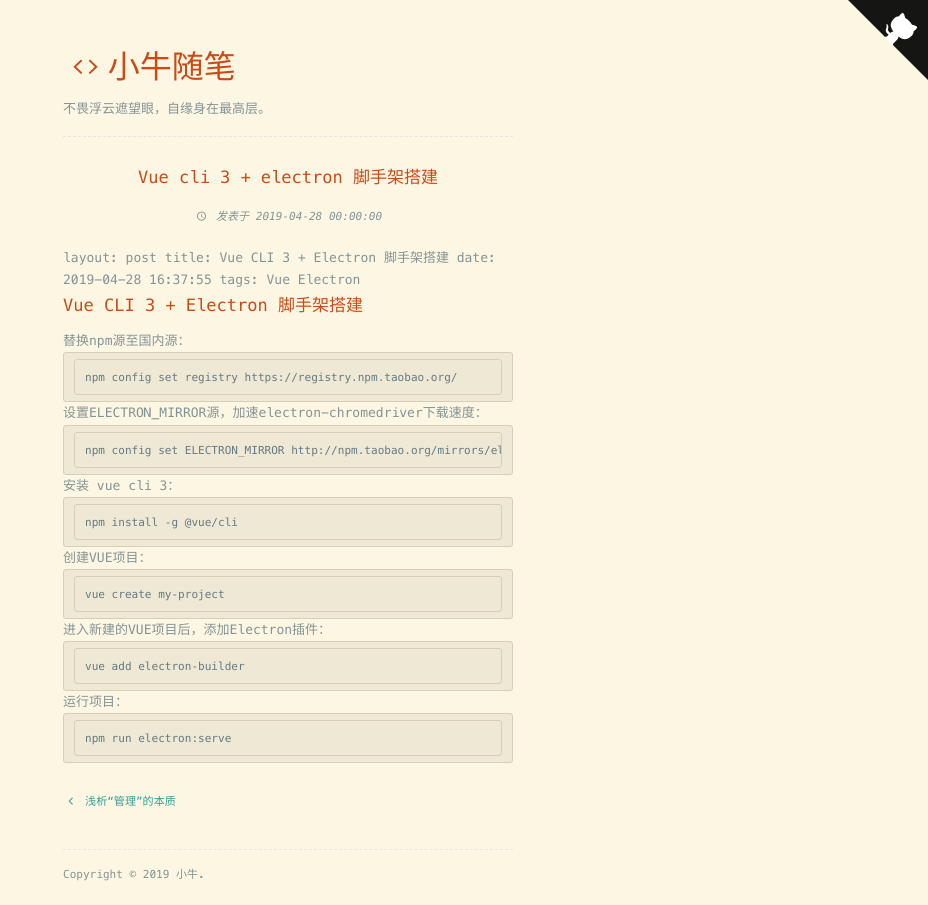
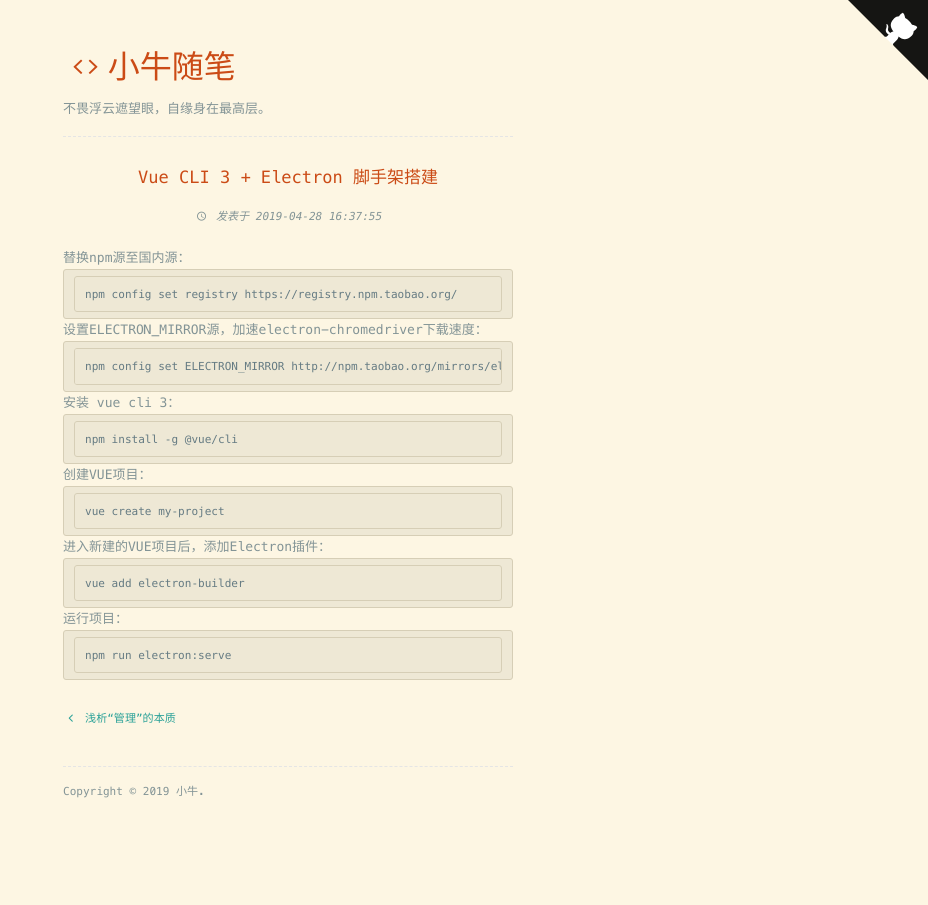
Before and after one commit to mycalf/xiaoniu.me, a Jekyll site: the page built from _posts/2019-04-28-Vue CLI 3 + Electron 脚手架搭建.markdown, in a window 1280 px wide. Shown: the whole page, without its empty margins (352-1280 px from the left). Built offline with Jekyll 4.4.1, drawn with Linux system fonts in a browser that asks for light colours; nearby versions of some CDN libraries; our own code applies the rules of GitHub Pages for plain Markdown files.

Commit message:
edit post

```diff
--- a/_posts/2019-04-28-Vue CLI 3 + Electron 脚手架搭建.markdown
+++ b/_posts/2019-04-28-Vue CLI 3 + Electron 脚手架搭建.markdown
@@ -1,9 +1,10 @@
+---
 layout: post
 title:  Vue CLI 3 + Electron 脚手架搭建
 date: 2019-04-28 16:37:55
 tags: Vue Electron
+---
 
-# Vue CLI 3 + Electron 脚手架搭建
 
 替换npm源至国内源：
 
```
